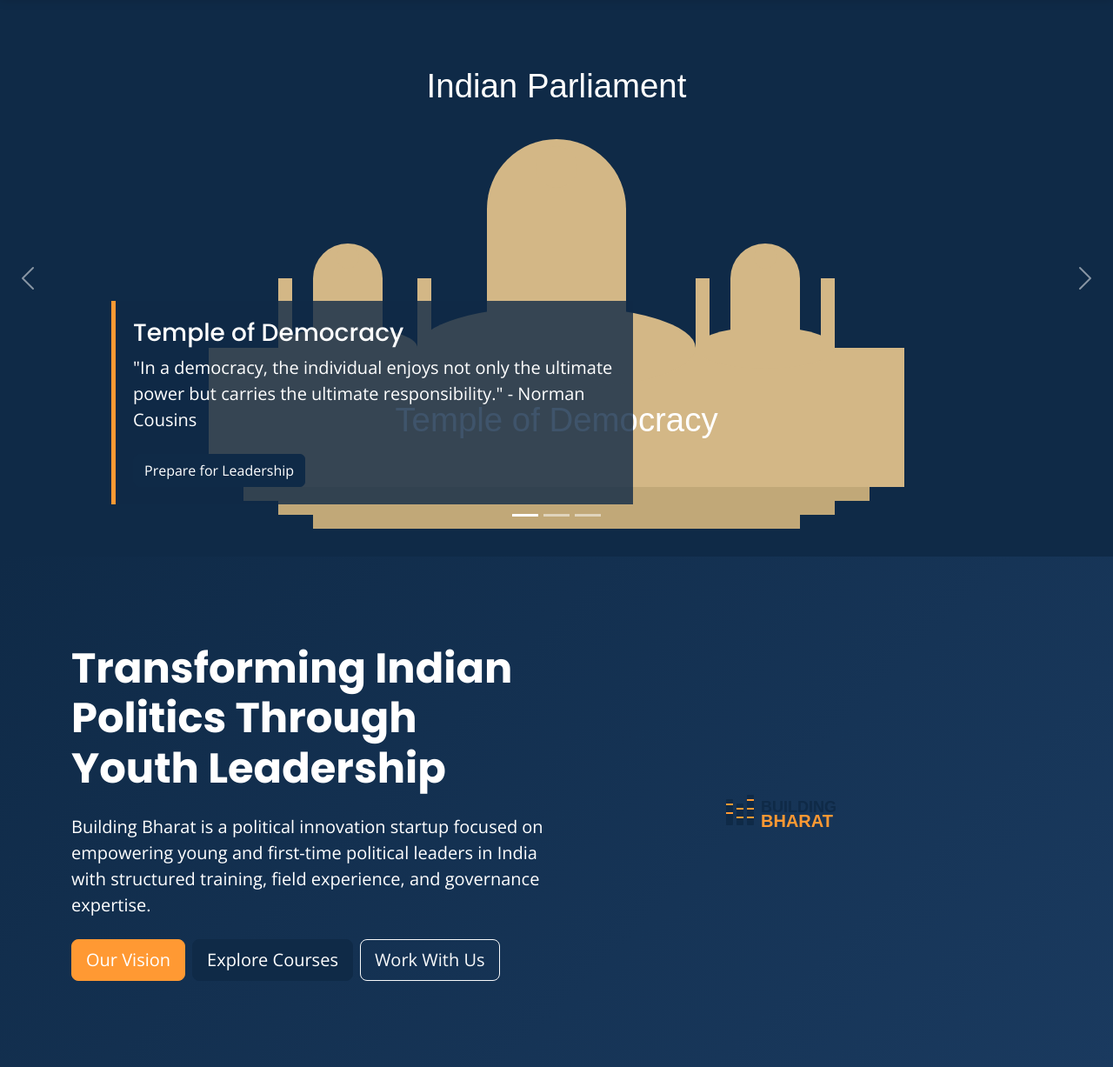
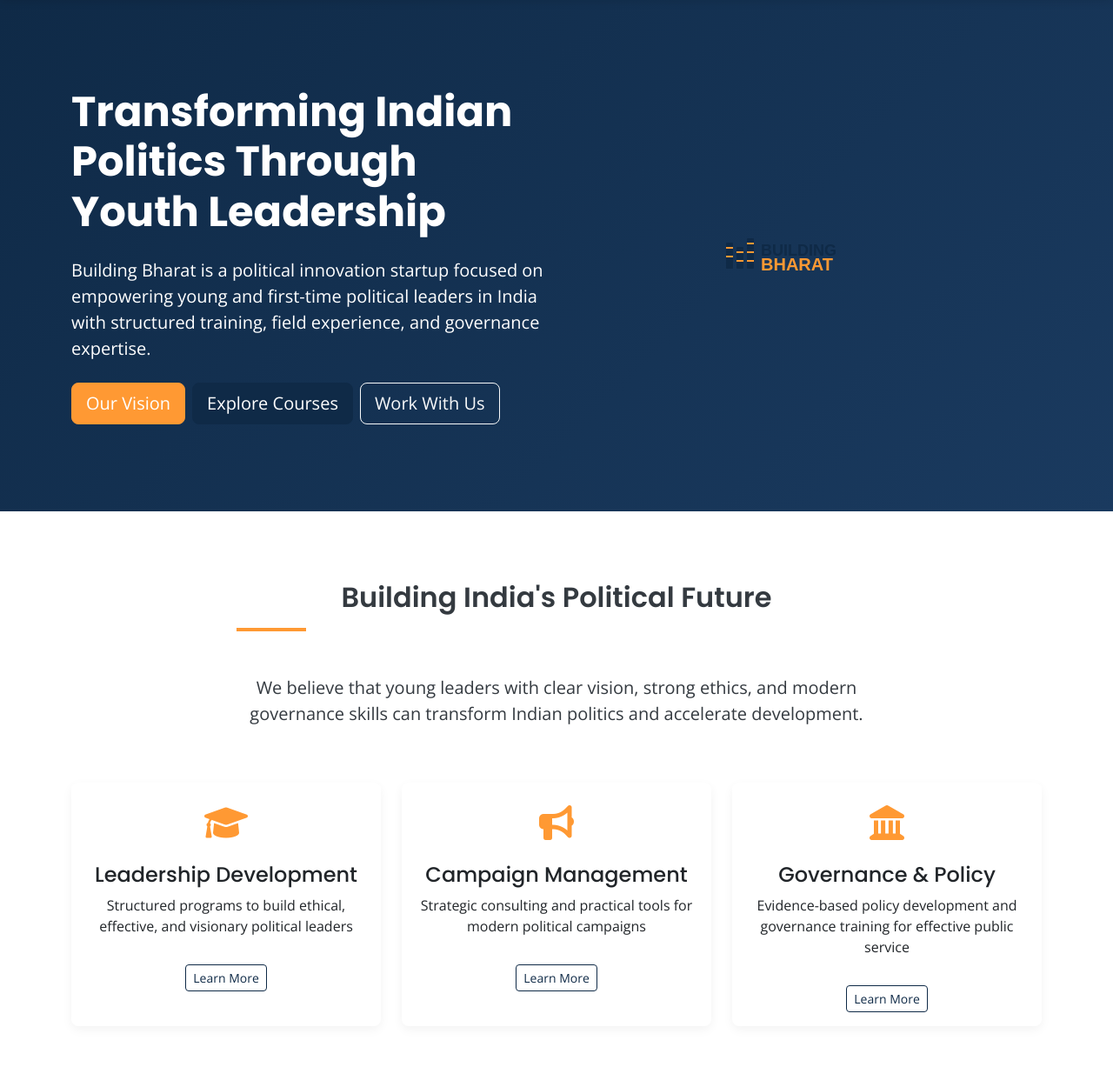
Before and after one commit to hariom1/BuildingBharat, a Flask app: page / in a window 1280 px wide. Shown: the part 67-1294 px from the top of the page at 87% size. Run offline with Flask 3, Linux system fonts and the light colour scheme.

Commit message:
Remove carousel featuring Indian Parliament and political leaders from homepage
Replit-Commit-Author: Agent
Replit-Commit-Session-Id: d1766de6-8068-4fca-95a6-e58b0bcefa5b
Replit-Commit-Screenshot-Url: https://storage.googleapis.com/screenshot-production-us-central1/ce8bbc8f-3312-4214-8519-b5d80d2e04bb/8aba9f63-d4f8-4bae-ab72-f31078c9009a.jpg

```diff
--- a/templates/home.html
+++ b/templates/home.html
@@ -4,19 +4,6 @@
 
 {% block extra_head %}
 <style>
-    .leader-carousel .carousel-item {
-        height: 400px;
-        background-position: center;
-        background-size: cover;
-    }
-
-    .leader-quote {
-        background-color: rgba(15, 42, 71, 0.8);
-        padding: 20px;
-        border-left: 5px solid #FF9933;
-        max-width: 600px;
-    }
-
     .course-banner {
         background: linear-gradient(135deg, #0F2A47 0%, #1B4F8F 100%);
         padding: 30px;
@@ -37,74 +24,10 @@
         color: #FF9933;
         margin-bottom: 15px;
     }
-
-    .carousel-caption {
-        bottom: 40px;
-        left: 10%;
-        right: 10%;
-        text-align: left;
-    }
-
-    #leader-carousel .carousel-control-prev,
-    #leader-carousel .carousel-control-next {
-        width: 5%;
-    }
-
-    #leader-carousel .carousel-indicators {
-        bottom: 20px;
-    }
 </style>
 {% endblock %}
 
 {% block content %}
-<!-- Leader Carousel -->
-<div id="leader-carousel" class="carousel slide" data-bs-ride="carousel">
-    <div class="carousel-indicators">
-        <button type="button" data-bs-target="#leader-carousel" data-bs-slide-to="0" class="active" aria-current="true" aria-label="Slide 1"></button>
-        <button type="button" data-bs-target="#leader-carousel" data-bs-slide-to="1" aria-label="Slide 2"></button>
-        <button type="button" data-bs-target="#leader-carousel" data-bs-slide-to="2" aria-label="Slide 3"></button>
-    </div>
-    <div class="carousel-inner">
-        <div class="carousel-item active">
-            <img src="{{ url_for('static', filename='images/parliament.svg') }}" class="d-block w-100" alt="Indian Parliament">
-            <div class="carousel-caption">
-                <div class="leader-quote">
-                    <h2 class="h3">Temple of Democracy</h2>
-                    <p class="lead">"In a democracy, the individual enjoys not only the ultimate power but carries the ultimate responsibility." - Norman Cousins</p>
-                    <a href="{{ url_for('courses_page') }}" class="btn btn-primary mt-2">Prepare for Leadership</a>
-                </div>
-            </div>
-        </div>
-        <div class="carousel-item">
-            <img src="{{ url_for('static', filename='images/vajpayee.svg') }}" class="d-block w-100" alt="Atal Bihari Vajpayee">
-            <div class="carousel-caption">
-                <div class="leader-quote">
-                    <h2 class="h3">Atal Bihari Vajpayee</h2>
-                    <p class="lead">"You can change friends but not neighbors."</p>
-                    <a href="{{ url_for('courses_page') }}" class="btn btn-primary mt-2">Learn Political Strategy</a>
-                </div>
-            </div>
-        </div>
-        <div class="carousel-item">
-            <img src="{{ url_for('static', filename='images/gandhi.svg') }}" class="d-block w-100" alt="Indira Gandhi">
-            <div class="carousel-caption">
-                <div class="leader-quote">
-                    <h2 class="h3">Indira Gandhi</h2>
-                    <p class="lead">"The power to question is the basis of all human progress."</p>
-                    <a href="{{ url_for('courses_page') }}" class="btn btn-primary mt-2">Develop Political Acumen</a>
-                </div>
-            </div>
-        </div>
-    </div>
-    <button class="carousel-control-prev" type="button" data-bs-target="#leader-carousel" data-bs-slide="prev">
-        <span class="carousel-control-prev-icon" aria-hidden="true"></span>
-        <span class="visually-hidden">Previous</span>
-    </button>
-    <button class="carousel-control-next" type="button" data-bs-target="#leader-carousel" data-bs-slide="next">
-        <span class="carousel-control-next-icon" aria-hidden="true"></span>
-        <span class="visually-hidden">Next</span>
-    </button>
-</div>
 
 <!-- Hero Section -->
 <section class="hero">
```
